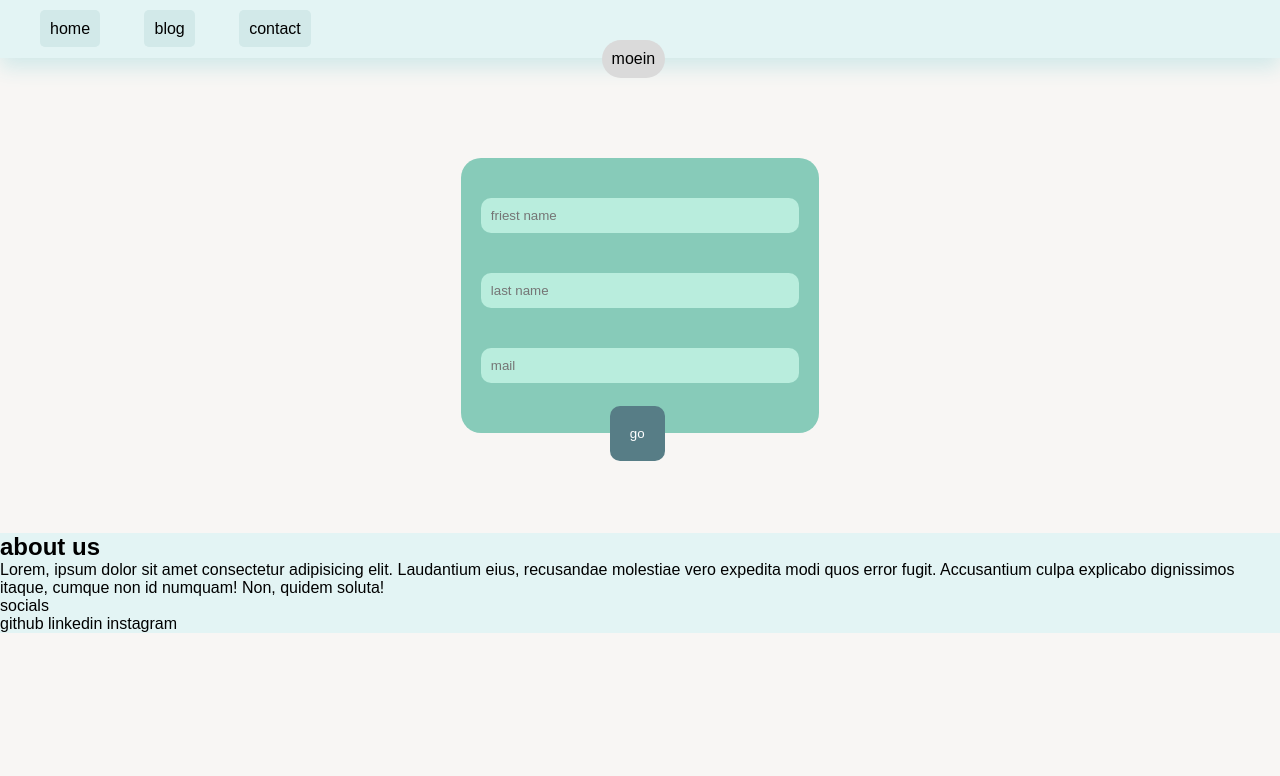
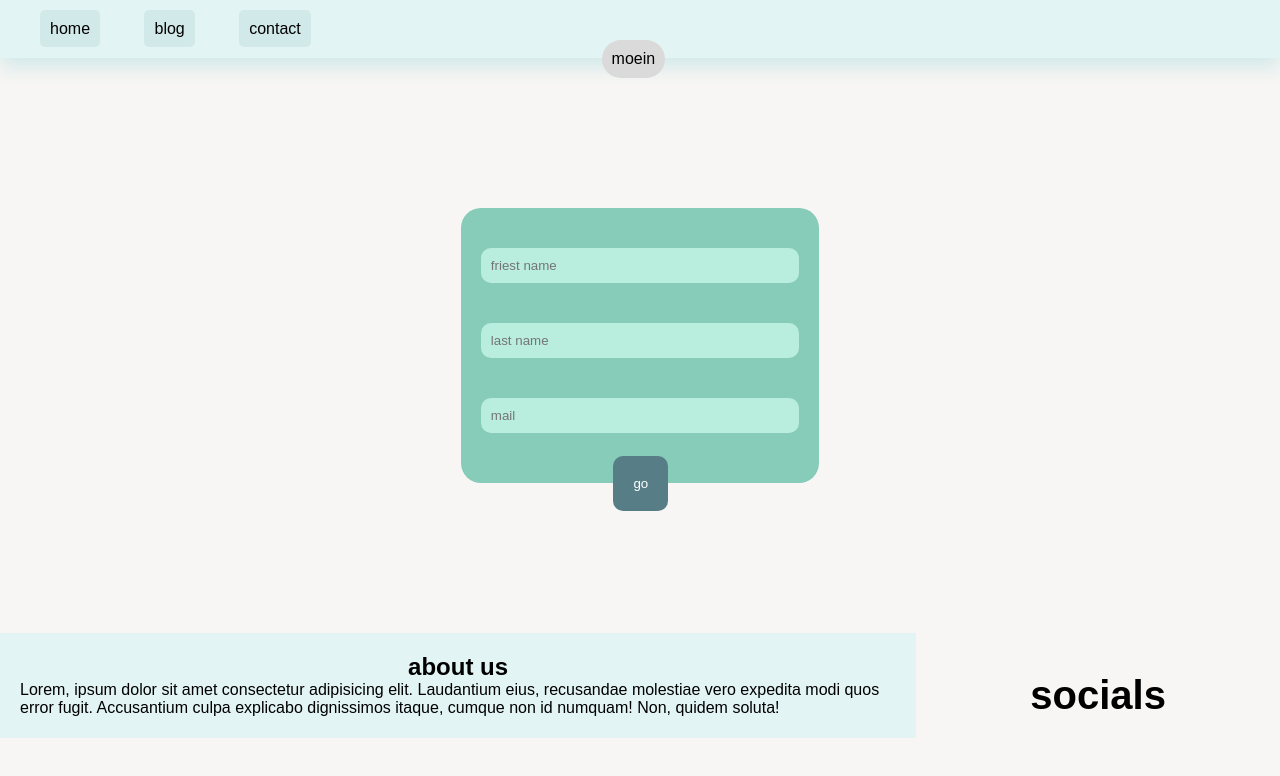
Before and after one commit to moeinparvizi/simple-temp-html-css, a plain HTML site: page contact.html in a window 1280 px wide. Drawn offline with Linux system fonts and the light colour scheme.

Commit message:
added css file to this page

```diff
--- a/contact.html
+++ b/contact.html
@@ -6,7 +6,7 @@
     <meta http-equiv="X-UA-Compatible" content="IE=edge">
     <meta name="viewport" content="width=device-width, initial-scale=1.0">
     <title>Document</title>
-    <link rel="stylesheet" href="style.css">
+    <link rel="stylesheet" href="assets/style/style.css">
 </head>
 <body>
     <main>
```
